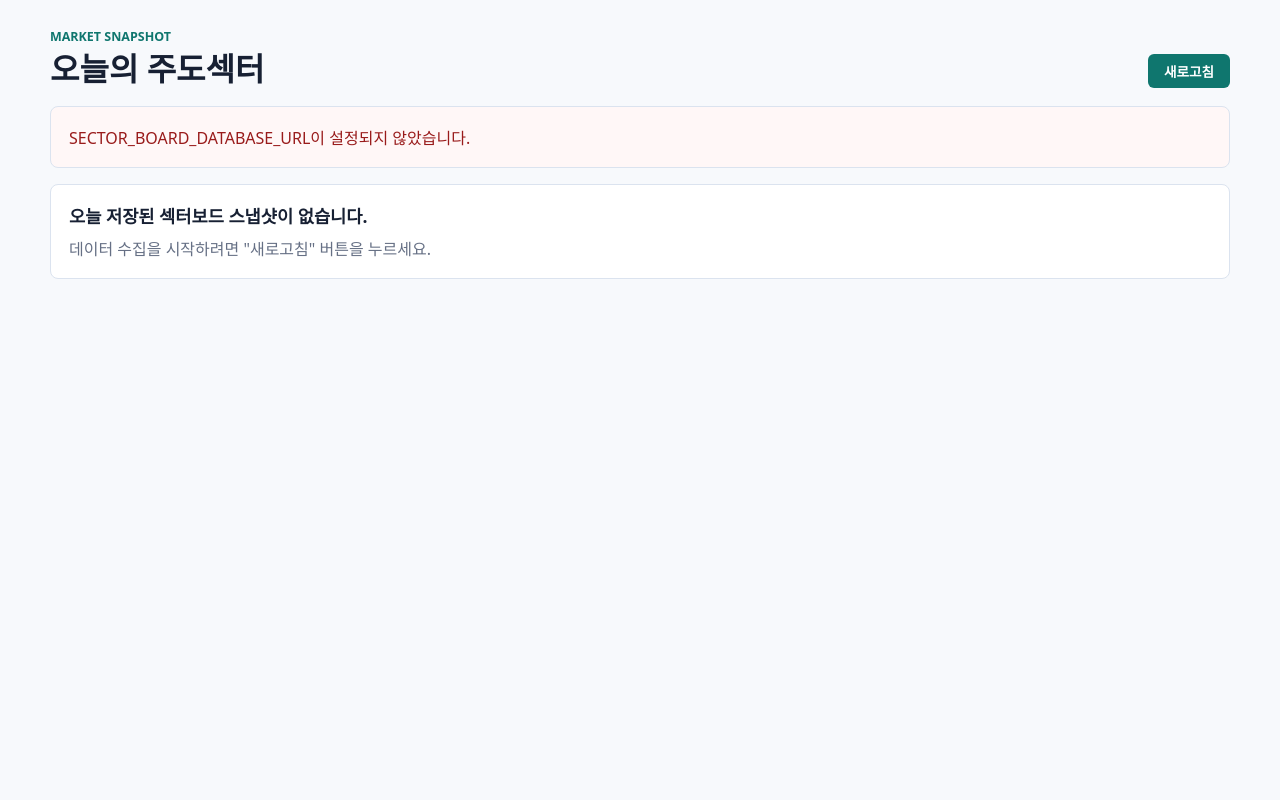
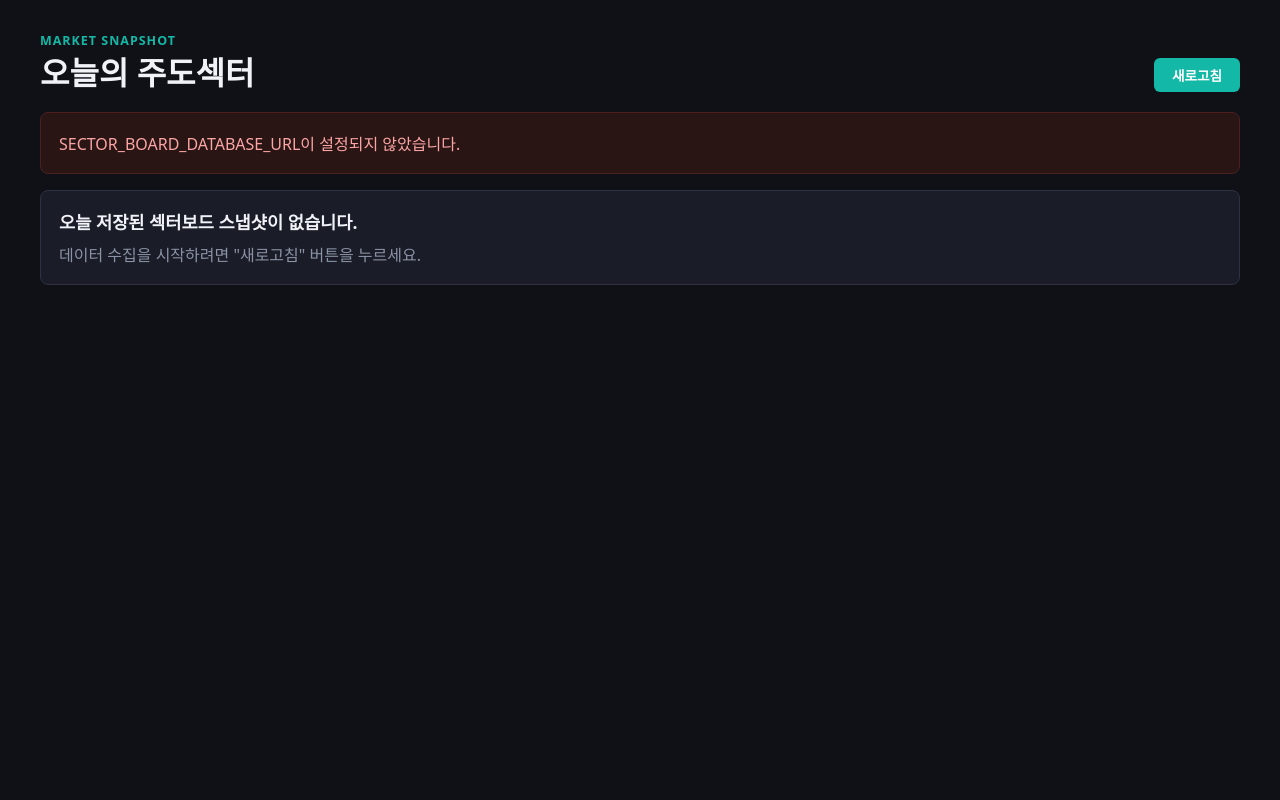
Before and after one commit to jymbo1999/kiwoom-sector-board, a Flask app: page /sector-board/ in a window 1280 px wide. Run offline with Flask 3, Linux system fonts and the light colour scheme; some libraries are stand-ins or nearby versions.

Commit message:
feat: 완전 독립 standalone 다크 테마 (iChart 요소 제거)
- blueprint: layout_template을 standalone.html로 고정 (iChart base.html 무시)
- standalone.html: 순수 HTML 다크 배경 기반 독립 페이지
- sector_board.css: Streamlit 스타일 다크 테마 전면 적용
  (#0f1117 배경, #1a1d27 카드, 빨강/파랑 등락률 색상)

Co-Authored-By: Claude Sonnet 4.6 <noreply@anthropic.com>

```diff
--- a/sector_board/blueprint.py
+++ b/sector_board/blueprint.py
@@ -208,9 +208,7 @@ def create_sector_board_blueprint() -> Blueprint:
 
         return render_template(
             "sector_board/index.html",
-            layout_template=current_app.config.get(
-                "SECTOR_BOARD_LAYOUT_TEMPLATE", "sector_board/standalone.html"
-            ),
+            layout_template="sector_board/standalone.html",
             snapshot=snapshot if has_data else None,
             summary=(snapshot or {}).get("summary", {}) if has_data else {},
             sector_rows=_build_sector_rows(
--- a/sector_board/static/sector_board.css
+++ b/sector_board/static/sector_board.css
@@ -1,13 +1,14 @@
 :root {
-  color-scheme: light;
-  --sector-bg: #f7f9fc;
-  --sector-panel: #ffffff;
-  --sector-border: #dbe3ef;
-  --sector-text: #172033;
-  --sector-muted: #667085;
-  --sector-accent: #0f766e;
-  --sector-hot: #c2410c;
+  --sector-bg:     #0f1117;
+  --sector-panel:  #1a1d27;
+  --sector-border: #2d3142;
+  --sector-text:   #f0f2f8;
+  --sector-muted:  #8b92a5;
+  --sector-accent: #14b8a6;
+  --sector-hot:    #ef4444;
 }
+
+*, *::before, *::after { box-sizing: border-box; }
 
 body {
   margin: 0;
@@ -16,18 +17,20 @@ body {
   font-family: "Apple SD Gothic Neo", "Malgun Gothic", system-ui, sans-serif;
 }
 
+/* ── Page layout ─────────────────────────────────────────── */
 .sector-board-page {
-  width: min(1180px, calc(100% - 32px));
+  width: min(1200px, calc(100% - 32px));
   margin: 0 auto;
-  padding: 28px 0 44px;
+  padding: 32px 0 56px;
 }
 
+/* ── Header ──────────────────────────────────────────────── */
 .sector-board-header {
   display: flex;
   align-items: flex-end;
   justify-content: space-between;
   gap: 20px;
-  margin-bottom: 18px;
+  margin-bottom: 20px;
 }
 
 .sector-board-kicker {
@@ -35,6 +38,7 @@ body {
   color: var(--sector-accent);
   font-size: 0.78rem;
   font-weight: 800;
+  letter-spacing: 0.08em;
   text-transform: uppercase;
 }
 
@@ -58,156 +68,9 @@ body {
   font-size: 0.95rem;
 }
 
-.sector-board-alert,
-.sector-board-empty {
-  background: var(--sector-panel);
-  border: 1px solid var(--sector-border);
-  border-radius: 8px;
-  padding: 18px;
-}
-
-.sector-board-alert {
-  margin-bottom: 16px;
-  color: #991b1b;
-  background: #fff7f7;
-}
-
-.sector-board-empty h2 {
-  margin: 0 0 8px;
-  font-size: 1.1rem;
-}
-
-.sector-board-empty p {
-  margin: 0;
-  color: var(--sector-muted);
-}
-
-.sector-board-metrics {
-  display: grid;
-  grid-template-columns: repeat(4, minmax(0, 1fr));
-  gap: 10px;
-  margin-bottom: 16px;
-}
-
-.sector-board-metrics > div,
-.sector-card {
-  background: var(--sector-panel);
-  border: 1px solid var(--sector-border);
-  border-radius: 8px;
-}
-
-.sector-board-metrics > div {
-  padding: 14px 16px;
-}
-
-.sector-board-metrics span,
-.sector-stats span {
-  display: block;
-  margin-bottom: 4px;
-  color: var(--sector-muted);
-  font-size: 0.78rem;
-  font-weight: 700;
-}
-
-.sector-board-metrics strong {
-  display: block;
-  font-size: 1.15rem;
-}
-
-.sector-card-grid {
-  display: grid;
-  grid-template-columns: repeat(3, minmax(0, 1fr));
-  gap: 12px;
-}
-
-.sector-card {
-  overflow: hidden;
-}
-
-.sector-card header {
-  display: flex;
-  align-items: center;
-  gap: 10px;
-  padding: 13px 15px;
-  border-bottom: 1px solid var(--sector-border);
-}
-
-.sector-rank {
-  color: var(--sector-accent);
-  font-weight: 900;
-}
-
-.sector-card h2 {
-  margin: 0;
-  font-size: 1.02rem;
-  line-height: 1.3;
-  font-weight: 800;
-}
-
-.sector-stats {
-  display: grid;
-  grid-template-columns: repeat(3, minmax(0, 1fr));
-  gap: 8px;
-  padding: 13px 15px 8px;
-}
-
-.sector-stats strong {
-  font-size: 0.9rem;
-}
-
-.leader-list {
-  list-style: none;
-  margin: 0;
-  padding: 4px 15px 14px;
-}
-
-.leader-list li {
-  display: flex;
-  align-items: center;
-  justify-content: space-between;
-  gap: 10px;
-  padding: 8px 0;
-  border-top: 1px solid #edf1f7;
-}
-
-.leader-list strong {
-  font-size: 0.9rem;
-}
-
-.leader-list small {
-  display: block;
-  color: var(--sector-muted);
-  font-size: 0.74rem;
-}
-
-.leader-rate {
-  color: var(--sector-hot);
-  white-space: nowrap;
-  font-weight: 800;
-}
-
-.leader-fallback {
-  margin: 0;
-  padding: 8px 15px 15px;
-  color: var(--sector-muted);
-  font-size: 0.9rem;
-}
-
-@media (max-width: 980px) {
-  .sector-card-grid,
-  .sector-board-metrics {
-    grid-template-columns: repeat(2, minmax(0, 1fr));
-  }
-}
-
-.sector-board-header-right {
-  display: flex;
-  align-items: flex-end;
-  gap: 14px;
-}
-
+/* ── Refresh button ──────────────────────────────────────── */
 .sector-board-refresh-btn {
-  padding: 7px 16px;
+  padding: 7px 18px;
   background: var(--sector-accent);
   color: #fff;
   border: none;
@@ -217,39 +80,37 @@ body {
   cursor: pointer;
   white-space: nowrap;
 }
+.sector-board-refresh-btn:hover:not(:disabled) { opacity: 0.85; }
+.sector-board-refresh-btn:disabled { background: var(--sector-muted); cursor: default; }
 
-.sector-board-refresh-btn:hover:not(:disabled) {
-  opacity: 0.88;
+/* ── Alert / empty ───────────────────────────────────────── */
+.sector-board-alert,
+.sector-board-empty {
+  background: var(--sector-panel);
+  border: 1px solid var(--sector-border);
+  border-radius: 8px;
+  padding: 18px;
 }
+.sector-board-alert {
+  margin-bottom: 16px;
+  color: #fca5a5;
+  background: #2a1515;
+  border-color: #4b2020;
+}
+.sector-board-empty h2 { margin: 0 0 8px; font-size: 1.1rem; }
+.sector-board-empty p  { margin: 0; color: var(--sector-muted); }
 
-.sector-board-refresh-btn:disabled {
-  background: var(--sector-muted);
-  cursor: default;
-}
-
+/* ── Collecting / spinner ────────────────────────────────── */
 .sector-board-collecting {
   background: var(--sector-panel);
   border: 1px solid var(--sector-border);
   border-radius: 8px;
-  padding: 40px 24px;
+  padding: 48px 24px;
   text-align: center;
 }
-
-.sector-board-collecting h2 {
-  margin: 0 0 10px;
-  font-size: 1.15rem;
-}
-
-.sector-board-collecting p {
-  margin: 0;
-  color: var(--sector-muted);
-}
-
-.sector-board-error-detail {
-  color: #991b1b;
-  font-size: 0.88rem;
-  margin-bottom: 10px !important;
-}
+.sector-board-collecting h2 { margin: 0 0 10px; font-size: 1.15rem; }
+.sector-board-collecting p  { margin: 0; color: var(--sector-muted); }
+.sector-board-error-detail  { color: #fca5a5; font-size: 0.88rem; margin-bottom: 10px !important; }
 
 .sector-board-spinner {
   width: 36px;
--- a/sector_board/templates/sector_board/standalone.html
+++ b/sector_board/templates/sector_board/standalone.html
@@ -4,6 +4,11 @@
   <meta charset="utf-8">
   <meta name="viewport" content="width=device-width, initial-scale=1">
   <title>{% block title %}오늘의 주도섹터{% endblock %}</title>
+  <style>
+    *, *::before, *::after { box-sizing: border-box; margin: 0; padding: 0; }
+    html, body { min-height: 100vh; background: #0f1117; color: #f0f2f8;
+      font-family: "Apple SD Gothic Neo", "Malgun Gothic", system-ui, sans-serif; }
+  </style>
   {% block stylesheets %}{% endblock stylesheets %}
 </head>
 <body>
```
Also changed, not shown: other parts of sector_board/static/sector_board.css (+126 -38 lines).
